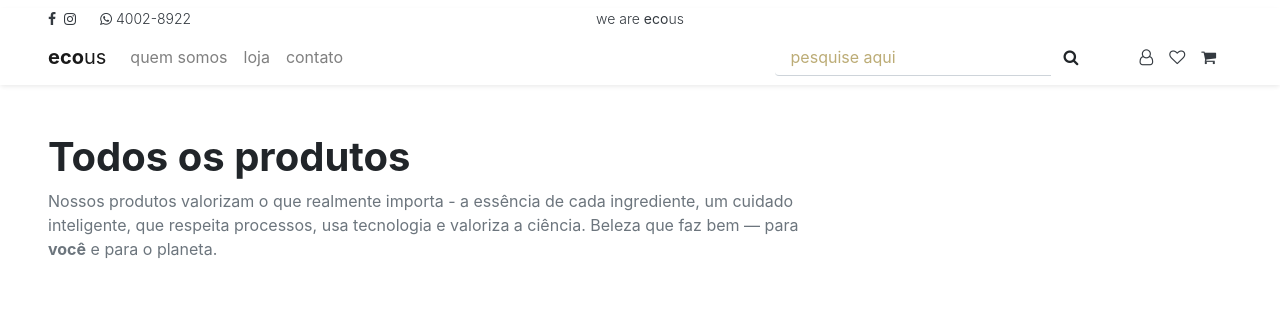
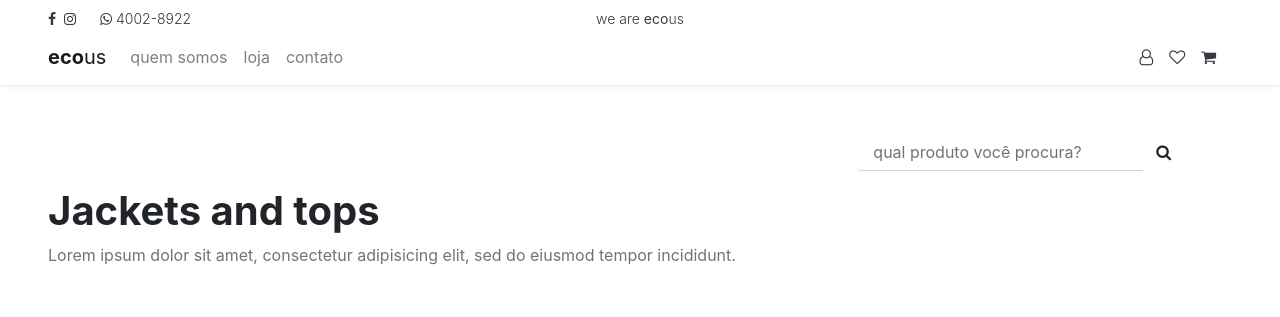
Before and after one commit to beatrizcastroe/Projeto-Integrador-Generation, an Angular app in the folder demo-front/ecous/: page /produtos in a window 1280 px wide. Shown: the top 317 px of the page. Built offline with nearby package versions, Linux system fonts and the light colour scheme; no server answers.

Commit message:
[Barra de pesquisa atualizada] - [16/10/2021]

```diff
--- a/demo-front/ecous/src/app/listagem-produto/listagem-produto.component.css
+++ b/demo-front/ecous/src/app/listagem-produto/listagem-produto.component.css
@@ -57,3 +57,14 @@ body {
     color: #adb5bd;
     font-size: .875rem;
 }
+
+.form-control {
+    padding-left: 0;
+    transition: all .5s;
+    border-top: none;
+    border-right: none;
+    border-left: none;
+    background-color: transparent;
+    color:#bcac76
+
+}
--- a/demo-front/ecous/src/app/listagem-produto/listagem-produto.component.html
+++ b/demo-front/ecous/src/app/listagem-produto/listagem-produto.component.html
@@ -1,12 +1,32 @@
 <div class="container-fluid container-fluid-px p-5">
     <div>
-        <h1 class="font-weight-bold">Todos os produtos</h1>
+        <div class="row justify-content-end">
+            <div class="col-md-4">
+                <div class="form-group">
+                    <form class="d-lg-flex ml-auto mr-lg-5 mr-xl-6 my-4 my-lg-0">
+                        <div class="input-group input-group-underlined">
+                            <input [ngModelOptions]="{standalone: true}" class="form-control pl-3" type="text" placeholder="qual produto você procura?" [(ngModel)] = 'pesquisaProd' (keyup)= 'findByNomeProdutos()'
+                             aria-describedby="button-search">
+                            <div class="input-group-append ml-0">
+                                <button class="btn btn-underlined py-0" id="button-search" type="button">
+                                    <i class="fa fa-search" aria-hidden="true"></i>
+                                </button>
+                            </div>
+                        </div>
+                    </form>
+                </div>
+            </div>
+        </div>
+        <h1 class="font-weight-bold">Jackets and tops</h1>
         <div class="row">
             <div class="col-xl-8">
-                <p class="text-muted">Nossos produtos valorizam o que realmente importa - a essência de cada ingrediente, um cuidado inteligente, que respeita processos, usa tecnologia e valoriza a ciência. Beleza que faz bem — para <b>você</b> e para o planeta.</p>
+                <p class="text-muted">Lorem ipsum dolor sit amet, consectetur adipisicing elit, sed do eiusmod tempor
+                    incididunt.</p>
             </div>
         </div>
     </div>
+
+
     <div class="row pt-5">
         <div class="col-md-12">
             <h5 sidebar-heading>Categorias</h5>
--- a/demo-front/ecous/src/app/listagem-produto/listagem-produto.component.ts
+++ b/demo-front/ecous/src/app/listagem-produto/listagem-produto.component.ts
@@ -15,7 +15,9 @@ import { ProdutoService } from '../service/produto.service';
   styleUrls: ['./listagem-produto.component.css']
 })
 export class ListagemProdutoComponent implements OnInit {
+
   listaProdutos: Produto []
+  pesquisaProd: string
   produto: Produto = new Produto()
 
   categoria: Categoria = new Categoria()
@@ -83,4 +85,16 @@ export class ListagemProdutoComponent implements OnInit {
       this.categoria = resp
     })
   }
+
+  findByNomeProdutos(){
+
+    if(this.pesquisaProd == ''){
+      this.getAllProdutos()
+    }else{
+      this.produtoService.getAllByNomeProdutos(this.pesquisaProd).subscribe((resp : Produto[])=>{
+        this.listaProdutos = resp
+      })
+    }
+  }
+
 }
--- a/demo-front/ecous/src/app/menu/menu.component.html
+++ b/demo-front/ecous/src/app/menu/menu.component.html
@@ -25,7 +25,6 @@
       </div>
     </div>
   </div>
-
   <!-- Top Bar End-->
   <nav class="navbar navbar-expand-lg bg-white navbar-light px-lg-5 "><a class="navbar-brand"
       routerLink='/home'><strong>eco</strong>us</a>
@@ -35,12 +34,12 @@
           <i class="fa fa-user-o" aria-hidden="true"></i></a></li>
       <li routerLink='/perfil' class="list-inline-item mr-3"><a class="text-dark text-hover-primary position-relative">
           <i class="fa fa-heart-o" aria-hidden="true"></i>
-
+          <!-- <div class="navbar-icon-badge"></div> -->
         </a></li>
       <li routerLink='/pedido' class="list-inline-item position-relative mr-3"><a class="text-dark text-hover-primary"
           data-toggle="modal" data-target="#sidebarCart">
           <i class="fa fa-shopping-cart" aria-hidden="true"></i>
-
+          <!-- <div class="navbar-icon-badge"></div> -->
         </a></li>
     </ul>
     <button class="navbar-toggler navbar-toggler-right" type="button" data-toggle="collapse"
@@ -55,19 +54,48 @@
         <li class="nav-item"><a class="nav-link " id="homeDropdown" href="#" data-toggle="dropdown" aria-haspopup="true"
             aria-expanded="false" routerLink='/produtos'>loja</a>
         </li>
+        <!-- <li class="nav-item dropdown"><a class="nav-link " id="shopDropdown" href="#" data-toggle="dropdown"
+              aria-haspopup="true" aria-expanded="false">loja</a>
+            <div class="dropdown-menu py-0"  aria-labelledby="shopDropdown" data-min-width="750px"
+              data-translate-x="-50px">
+              <div class="row">
+                <div class="col-lg-4 col-sm-6 p-lg-5">
+                  <a class="dropdown-item pl-lg-0"
+                    routerLink='/produtos'>todos os produtos</a>
+                  <h6 class="dropdown-header h6 pl-lg-0">bem-estar</h6><a class="dropdown-item pl-lg-0">Argila</a><a class="dropdown-item pl-lg-0"
+                  href="category-full-sidebar.html">Esfoliantes</a><a class="dropdown-item pl-lg-0"
+                  href="category-full-sidebar.html">Hidratante</a>
+
+                </div>
+                <div class="col-lg-4 col-sm-6 p-lg-5">
+                  <h6 class="dropdown-header h6 pl-lg-0">cuidados pessoais</h6><a class="dropdown-item pl-lg-0"
+                    href="detail-1.html">Sabonetes <span class="badge badge-primary-light ml-1">New</span> </a><a
+                    class="dropdown-item pl-lg-0"  href="detail-2.html">Shampoo</a>
+                    <a
+                    class="dropdown-item pl-lg-0" href="detail-2.html">Condicionador</a>
+                </div>
+                <div class="col-lg-4 d-none d-lg-block"><img class="bg-image"
+                    src="https://cdn.shopify.com/s/files/1/0065/1277/1170/files/bob_1528_600x.progressive.png.jpg" alt="">
+                </div>
+              </div>
+            </div>
+          </li> -->
+        <!-- <li class="nav-item"><a class="nav-link " id="homeDropdown" href="quemsomos#projeto" data-toggle="dropdown"
+            aria-haspopup="true" aria-expanded="false">projeto</a>
+        </li> -->
         <li class="nav-item"><a class="nav-link " id="homeDropdown" routerLink='/contato' data-toggle="dropdown"
             aria-haspopup="true" aria-expanded="false">contato</a>
         </li>
       </ul>
       <form class="d-lg-flex ml-auto mr-lg-5 mr-xl-6 my-4 my-lg-0" action="#">
         <div class="input-group input-group-underlined">
-          <input class="form-control pl-3" type="text" placeholder="pesquise aqui" aria-label="pesquise aqui"
+          <!-- <input class="form-control pl-3" type="text" placeholder="pesquise aqui" aria-label="pesquise aqui"
             aria-describedby="button-search">
           <div class="input-group-append ml-0">
             <button class="btn btn-underlined py-0" id="button-search" type="button">
               <i class="fa fa-search" aria-hidden="true"></i>
             </button>
-          </div>
+          </div> -->
         </div>
       </form>
       <ul class="list-inline mb-0 d-none d-lg-block">
@@ -77,12 +105,12 @@
         <li routerLink='/perfil' class="list-inline-item mr-3"><a
             class="text-dark text-hover-primary position-relative">
             <i class="fa fa-heart-o" aria-hidden="true"></i>
-
+            <!-- <div class="navbar-icon-badge">3</div> -->
           </a></li>
         <li class="list-inline-item position-relative mr-3"><a class="text-dark text-hover-primary" routerLink='/pedido'
             data-toggle="modal" data-target="#sidebarCart">
             <i class="fa fa-shopping-cart" aria-hidden="true"></i>
-
+            <!-- <div class="navbar-icon-badge">5</div> -->
           </a></li>
       </ul>
     </div>
```
